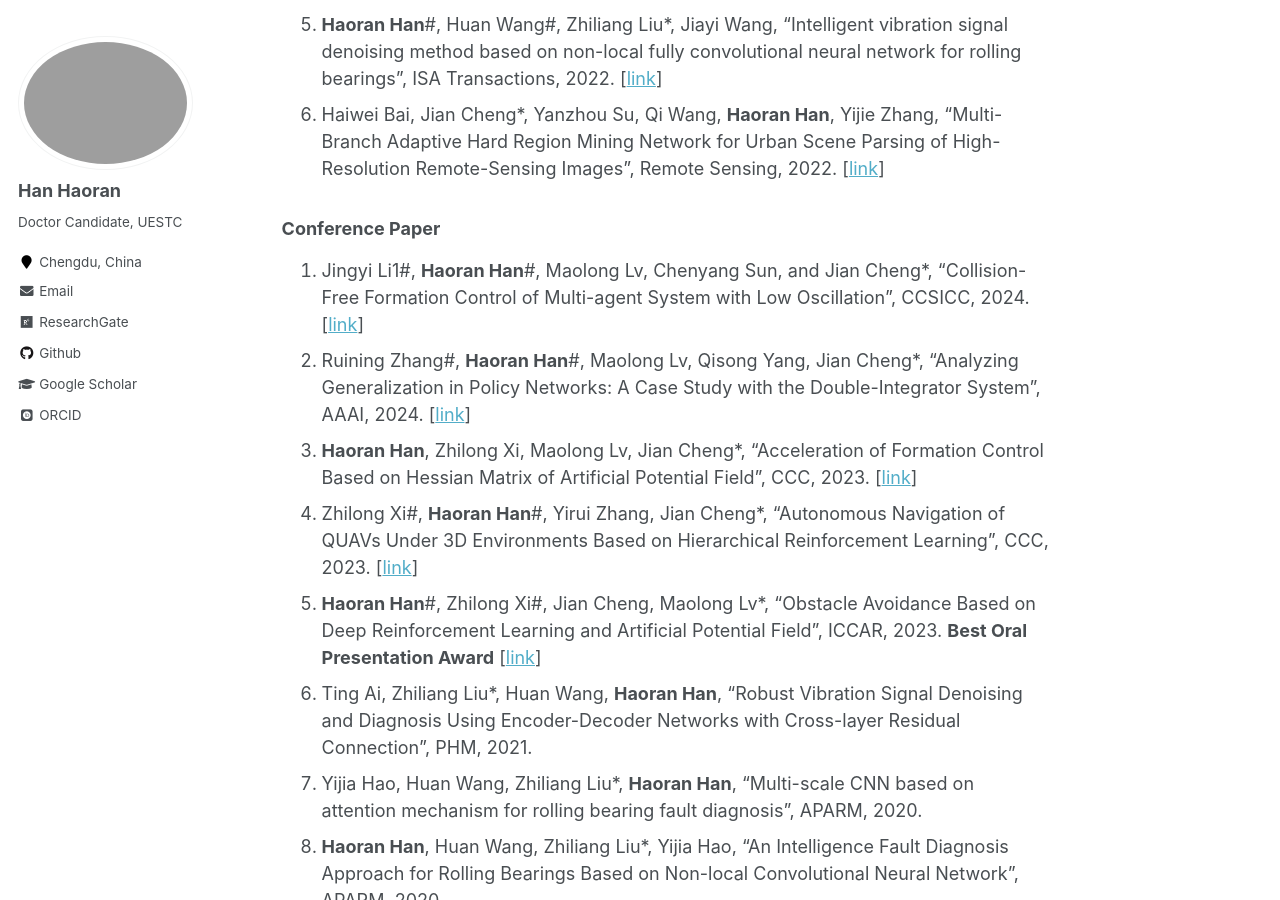
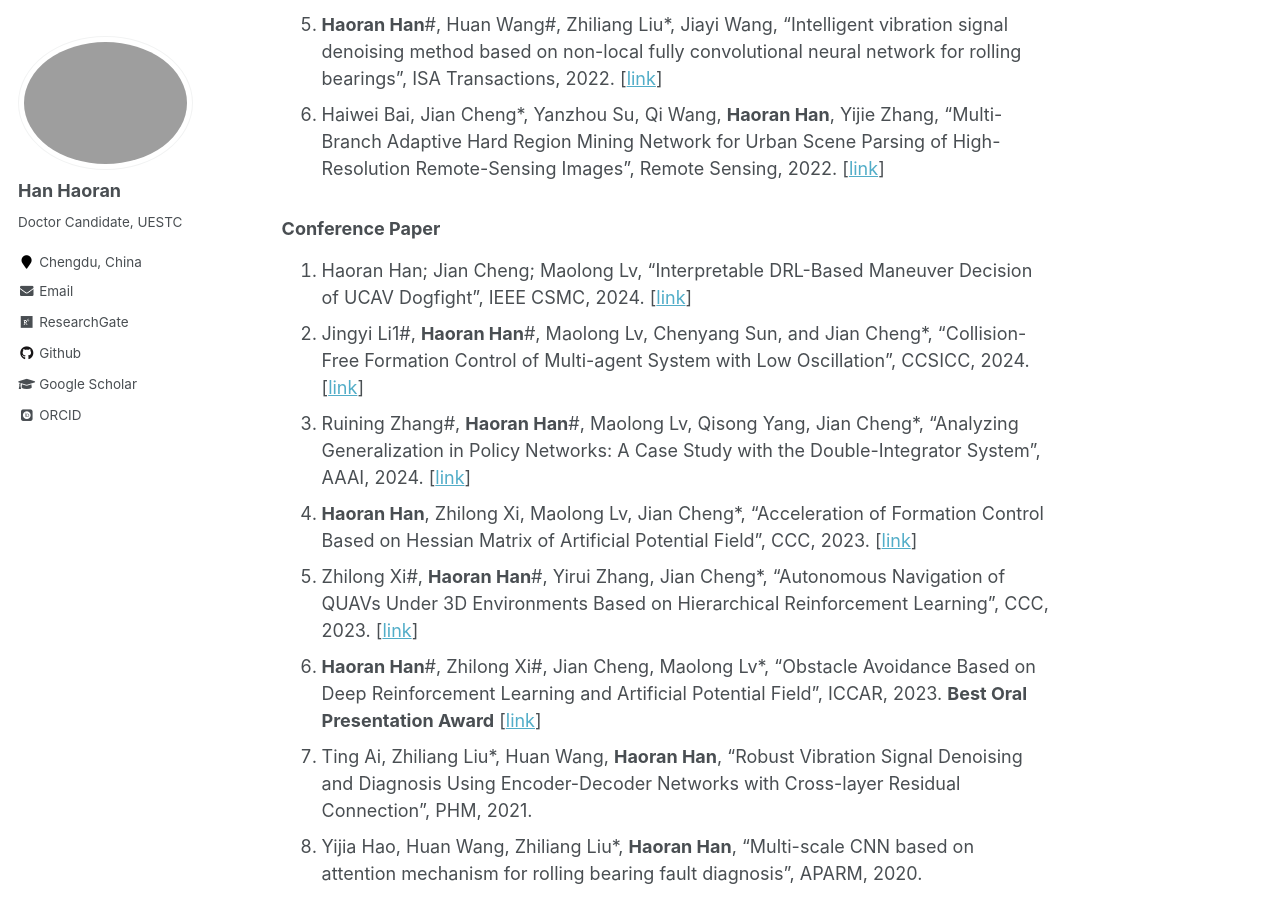
Before and after one commit to Han-Adam/Han-Adam.github.io, a Jekyll site: the page built from _pages/about.md, in a window 1280 px wide and 900 px high, scrolled down 1071 px. Built offline with Jekyll 4.4.1, drawn with Linux system fonts in a browser that asks for light colours; some web fonts are replaced.

Commit message:
Update about.md

```diff
--- a/_pages/about.md
+++ b/_pages/about.md
@@ -27,13 +27,14 @@ Deep Reinforcement Learning", IEEE Robotics and Automation Letters, 2022. [[link
 6. Haiwei Bai, Jian Cheng*, Yanzhou Su, Qi Wang, **Haoran Han**, Yijie Zhang, "Multi-Branch Adaptive Hard Region Mining Network for Urban Scene Parsing of High-Resolution Remote-Sensing Images", Remote Sensing, 2022. [[link](https://www.mdpi.com/2072-4292/14/21/5527/htm)]
 
 ### Conference Paper
-1. Jingyi Li1#, **Haoran Han**#, Maolong Lv, Chenyang Sun, and Jian Cheng*, "Collision-Free Formation Control
+1. Haoran Han; Jian Cheng; Maolong Lv, "Interpretable DRL-Based Maneuver Decision of UCAV Dogfight", IEEE CSMC, 2024. [[link](https://ieeexplore.ieee.org/document/10831270)]
+2. Jingyi Li1#, **Haoran Han**#, Maolong Lv, Chenyang Sun, and Jian Cheng*, "Collision-Free Formation Control
  of Multi-agent System with Low Oscillation", CCSICC, 2024. [[link](https://link.springer.com/chapter/10.1007/978-981-97-3328-6_14)]
-2. Ruining Zhang#, **Haoran Han**#, Maolong Lv, Qisong Yang, Jian Cheng*, "Analyzing Generalization in Policy Networks: A Case Study with the Double-Integrator System", AAAI, 2024. [[link](https://ojs.aaai.org/index.php/AAAI/article/view/29623)]
-3. **Haoran Han**, Zhilong Xi, Maolong Lv, Jian Cheng*, "Acceleration of Formation Control Based on Hessian Matrix of Artificial Potential Field", CCC, 2023. [[link](https://ieeexplore.ieee.org/abstract/document/10240751)]
-4. Zhilong Xi#, **Haoran Han**#, Yirui Zhang, Jian Cheng*, "Autonomous Navigation of QUAVs Under 3D Environments Based on Hierarchical Reinforcement Learning", CCC, 2023. [[link](https://ieeexplore.ieee.org/document/10239903)]
-5. **Haoran Han**#, Zhilong Xi#, Jian Cheng, Maolong Lv*, "Obstacle Avoidance Based on Deep Reinforcement Learning and Artificial Potential Field", ICCAR, 2023. **Best Oral Presentation Award** [[link](https://ieeexplore.ieee.org/document/10151771)]
-6. Ting Ai, Zhiliang Liu*, Huan Wang, **Haoran Han**, "Robust Vibration Signal Denoising and Diagnosis Using Encoder-Decoder Networks with Cross-layer Residual Connection", PHM, 2021.
-7. Yijia Hao, Huan Wang, Zhiliang Liu*, **Haoran Han**, "Multi-scale CNN based on attention mechanism for rolling bearing fault diagnosis", APARM, 2020.
-8. **Haoran Han**, Huan Wang, Zhiliang Liu*, Yijia Hao, "An Intelligence Fault Diagnosis Approach for Rolling Bearings Based on Non-local Convolutional Neural Network", APARM, 2020.
-9. **Haoran Han**, Huan Wang, Zhiliang Liu*, Zixiao He, "Non-local Denoising Convolutional Neural Network for Rolling Bearing Vibration Signal", SDPC, 2020.
+3. Ruining Zhang#, **Haoran Han**#, Maolong Lv, Qisong Yang, Jian Cheng*, "Analyzing Generalization in Policy Networks: A Case Study with the Double-Integrator System", AAAI, 2024. [[link](https://ojs.aaai.org/index.php/AAAI/article/view/29623)]
+4. **Haoran Han**, Zhilong Xi, Maolong Lv, Jian Cheng*, "Acceleration of Formation Control Based on Hessian Matrix of Artificial Potential Field", CCC, 2023. [[link](https://ieeexplore.ieee.org/abstract/document/10240751)]
+5. Zhilong Xi#, **Haoran Han**#, Yirui Zhang, Jian Cheng*, "Autonomous Navigation of QUAVs Under 3D Environments Based on Hierarchical Reinforcement Learning", CCC, 2023. [[link](https://ieeexplore.ieee.org/document/10239903)]
+6. **Haoran Han**#, Zhilong Xi#, Jian Cheng, Maolong Lv*, "Obstacle Avoidance Based on Deep Reinforcement Learning and Artificial Potential Field", ICCAR, 2023. **Best Oral Presentation Award** [[link](https://ieeexplore.ieee.org/document/10151771)]
+7. Ting Ai, Zhiliang Liu*, Huan Wang, **Haoran Han**, "Robust Vibration Signal Denoising and Diagnosis Using Encoder-Decoder Networks with Cross-layer Residual Connection", PHM, 2021.
+8. Yijia Hao, Huan Wang, Zhiliang Liu*, **Haoran Han**, "Multi-scale CNN based on attention mechanism for rolling bearing fault diagnosis", APARM, 2020.
+9. **Haoran Han**, Huan Wang, Zhiliang Liu*, Yijia Hao, "An Intelligence Fault Diagnosis Approach for Rolling Bearings Based on Non-local Convolutional Neural Network", APARM, 2020.
+10. **Haoran Han**, Huan Wang, Zhiliang Liu*, Zixiao He, "Non-local Denoising Convolutional Neural Network for Rolling Bearing Vibration Signal", SDPC, 2020.
```
